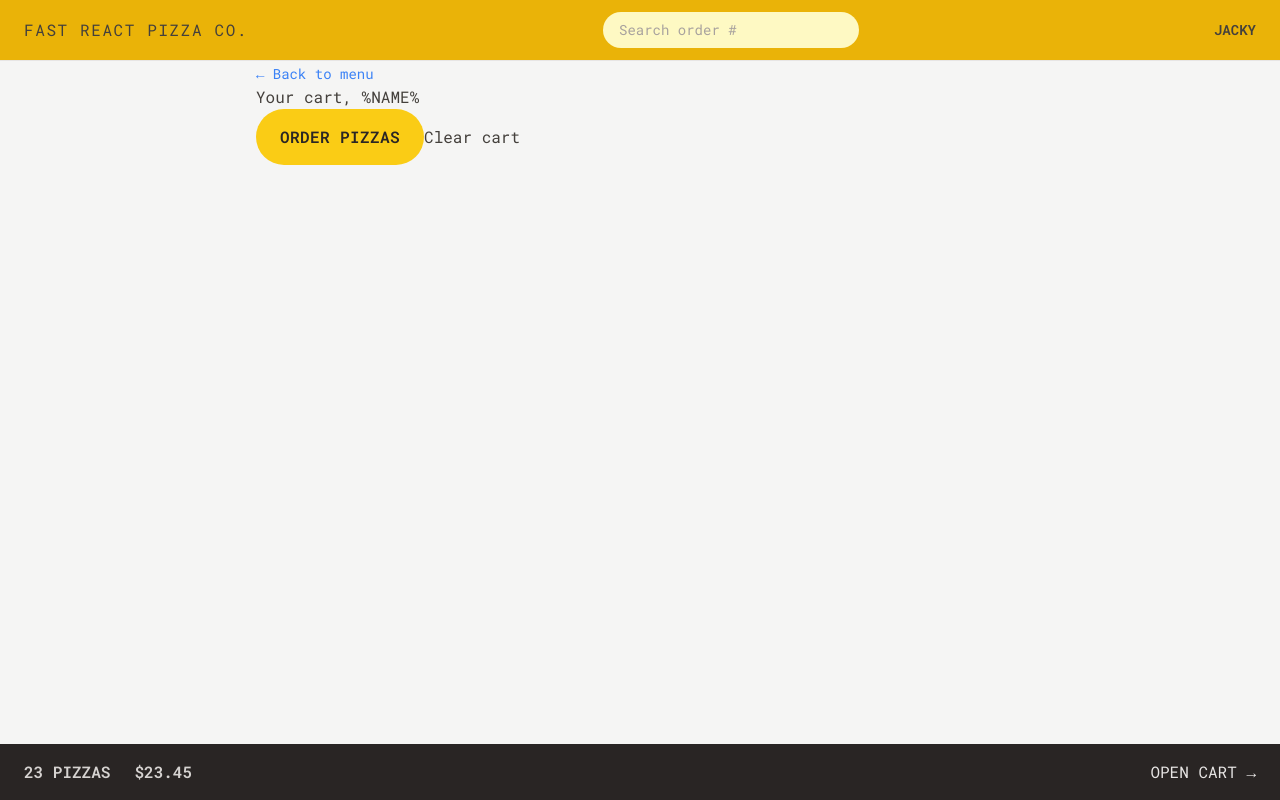
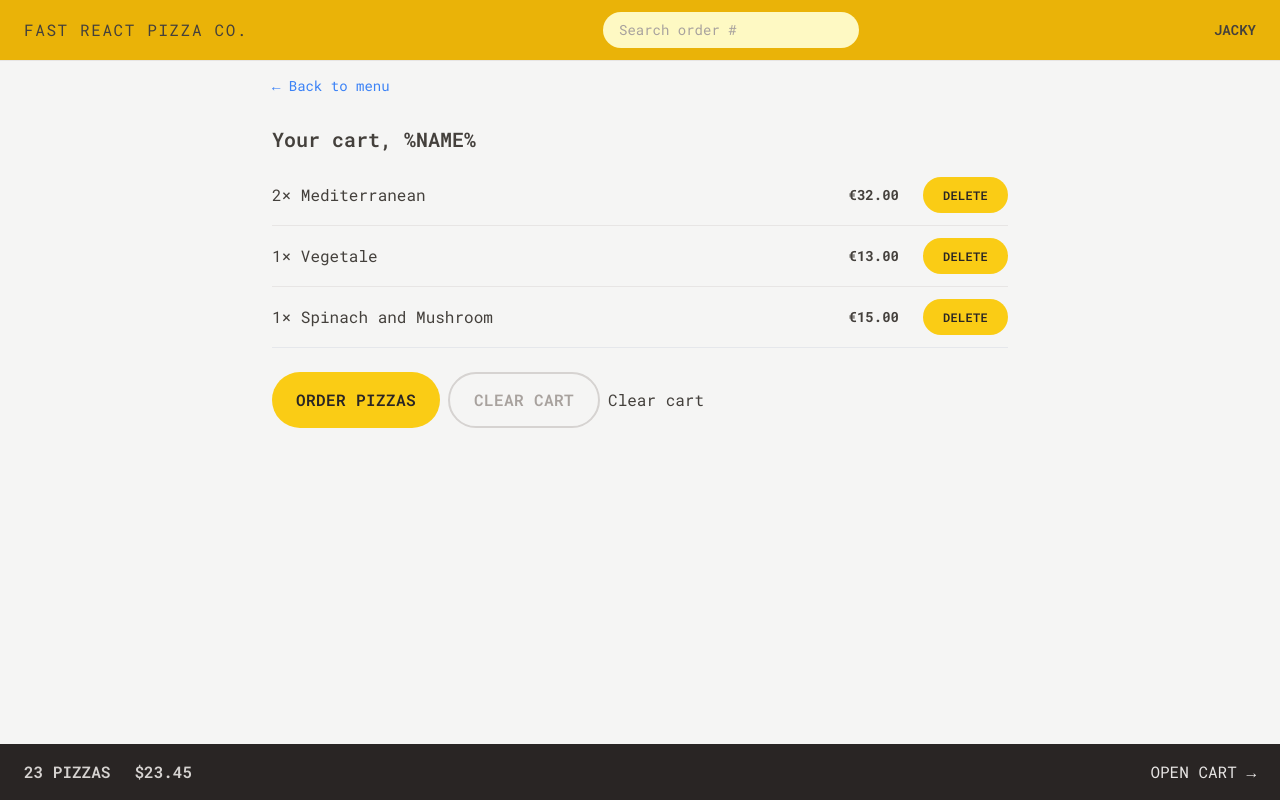
Before and after one commit to rhyzero/pizza-app, a React (Vite) app: page /cart in a window 1280 px wide. Built offline with nearby package versions, Linux system fonts and the light colour scheme.

Commit message:
added cart styling

```diff
--- a/src/features/cart/Cart.jsx
+++ b/src/features/cart/Cart.jsx
@@ -1,6 +1,7 @@
 import { Link } from 'react-router-dom';
 import LinkButton from '../../ui/LinkButton';
 import Button from '../../ui/Button';
+import CartItem from './CartItem';
 
 const fakeCart = [
   {
@@ -30,16 +31,20 @@
   const cart = fakeCart;
 
   return (
-    <div>
+    <div className="px-4 py-3">
       <LinkButton to="/menu">&larr; Back to menu</LinkButton>
 
-      <h2>Your cart, %NAME%</h2>
-
-      <div>
+      <h2 className="mt-7 text-xl font-semibold">Your cart, %NAME%</h2>
+      <ul className="mt-3 divide-y divide-stone-200 border-b">
+        {cart.map((item) => (
+          <CartItem item={item} key={item.key}></CartItem>
+        ))}
+      </ul>
+      <div className="mt-6 space-x-2">
         <Button type="primary" to="/order/new">
           Order pizzas
         </Button>
-
+        <Button type="secondary">Clear Cart</Button>
         <button>Clear cart</button>
       </div>
     </div>
--- a/src/features/cart/CartItem.jsx
+++ b/src/features/cart/CartItem.jsx
@@ -1,13 +1,17 @@
+import Button from '../../ui/Button';
+import { formatCurrency } from '../../utilities/helpers';
+
 function CartItem({ item }) {
   const { pizzaId, name, quantity, totalPrice } = item;
 
   return (
-    <li>
-      <p>
+    <li className="py-3 sm:flex sm:items-center sm:justify-between">
+      <p className="mb-1 sm:mb-0">
         {quantity}&times; {name}
       </p>
-      <div>
-        <p>{formatCurrency(totalPrice)}</p>
+      <div className="flex items-center justify-between sm:gap-6">
+        <p className="text-sm font-bold">{formatCurrency(totalPrice)}</p>
+        <Button type="small">Delete</Button>
       </div>
     </li>
   );
--- a/src/ui/Button.jsx
+++ b/src/ui/Button.jsx
@@ -7,6 +7,8 @@
   const styles = {
     primary: base + 'px-4 py-3 md:px-6 md:py-4',
     small: base + 'px-4 py-2 md:px-5 md:py-2.5 text-xs',
+    secondary:
+      'inline-block rounded-full border-2 border-stone-300 font-semibold uppercase tracking-wide text-stone-400 transition-colors duration-300 hover:bg-stone-300 hover:text-stone-800 focus:text-stone-800 focus:bg-stone-300 focus:outline-none focus:ring focus:ring-stone-200 focus:ring-offset-2 disabled:cursor-not-allowed px-4 py-2.5 md:px-6 md:py-3.5 ',
   };
 
   if (to)
```
